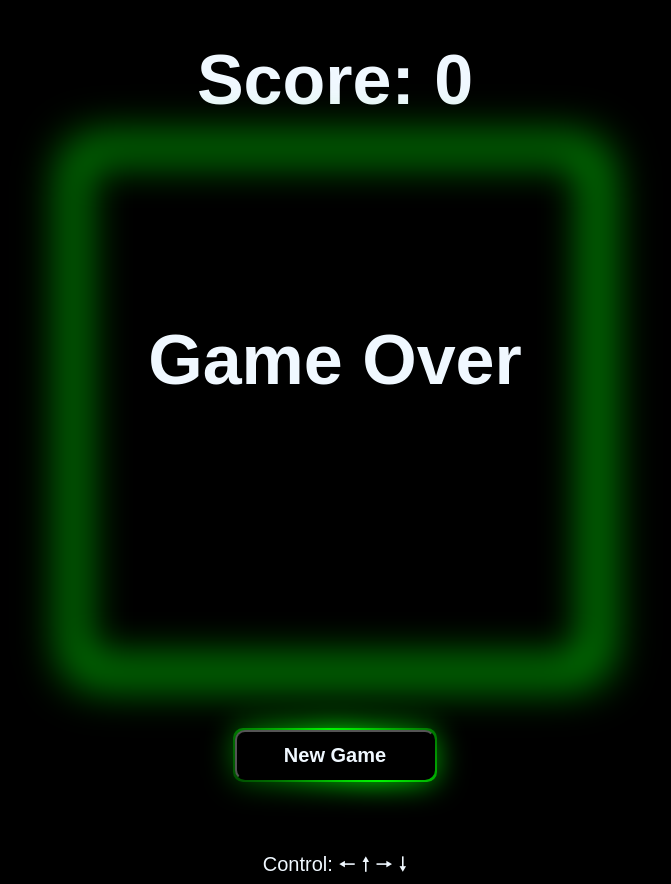
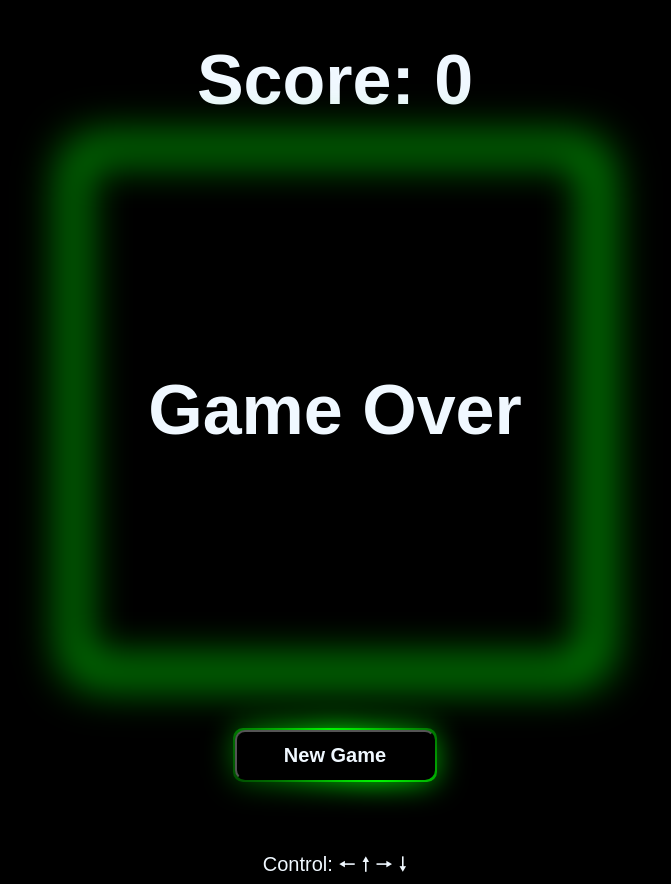
Before and after one commit to Banchee501/Snake-Game, a plain HTML site: page index.html in a window 1280 px wide. Shown: the whole page, without its empty margins (305-976 px from the left). Drawn offline with Linux system fonts and the light colour scheme.

Commit message:
small fixes

```diff
--- a/src/css/main.css
+++ b/src/css/main.css
@@ -24,7 +24,7 @@ canvas {
 
 .game_over {
     position: absolute;
-    top: 50%;
+    top: 450px;
     left: 50%;
     transform: translate(-50%, -100%);
     font-size: 70px;
```
